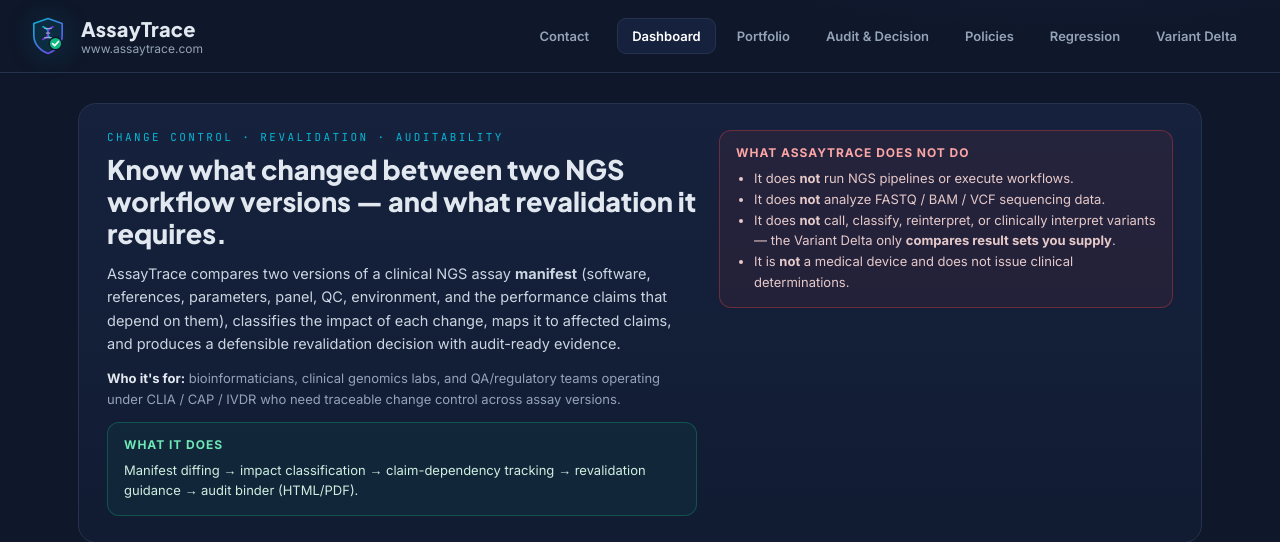
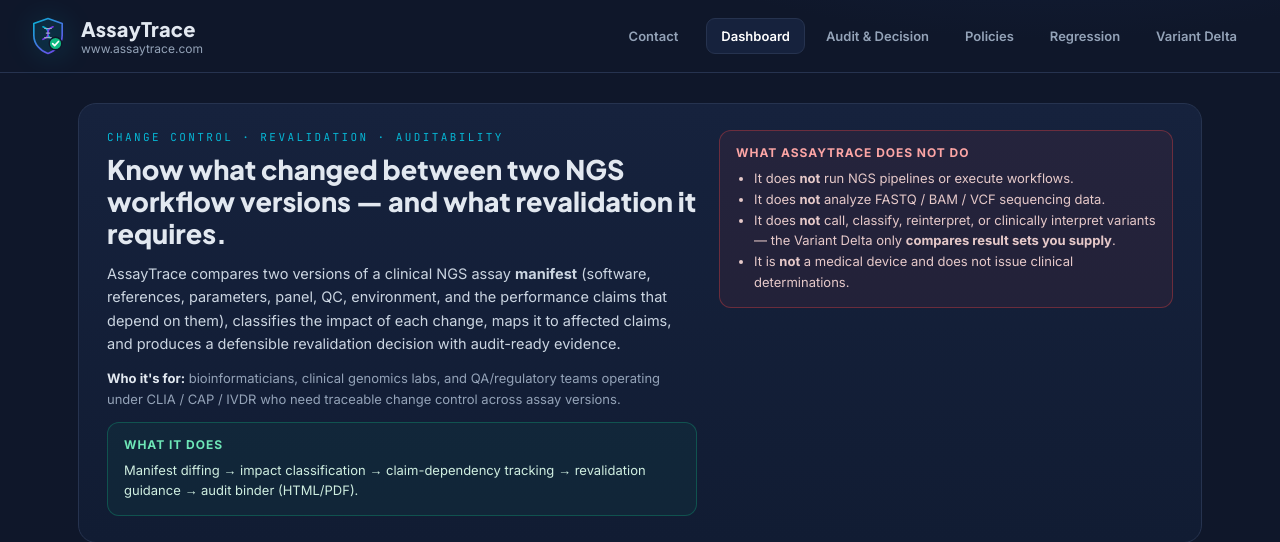
Before and after one commit to esrazngin/assaytrace-core, a Flask app: page / in a window 1280 px wide. Shown: the top 542 px of the page. Run offline with Flask 3, Linux system fonts and the light colour scheme.

Commit message:
Hide portfolio page from public demo

```diff
--- a/assaytrace/web/templates/index.html
+++ b/assaytrace/web/templates/index.html
@@ -533,7 +533,7 @@ table.change-summary td{
   </div>
   <nav class="tabs">
     <button data-view="dashboard" class="active">Dashboard</button>
-    <button data-view="portfolio">Portfolio</button>
+    <!--<button data-view="portfolio">Portfolio</button>-->
     <button data-view="audit">Audit &amp; Decision</button>
     <button data-view="policies">Policies</button>
     <button data-view="regression">Regression</button>
```
